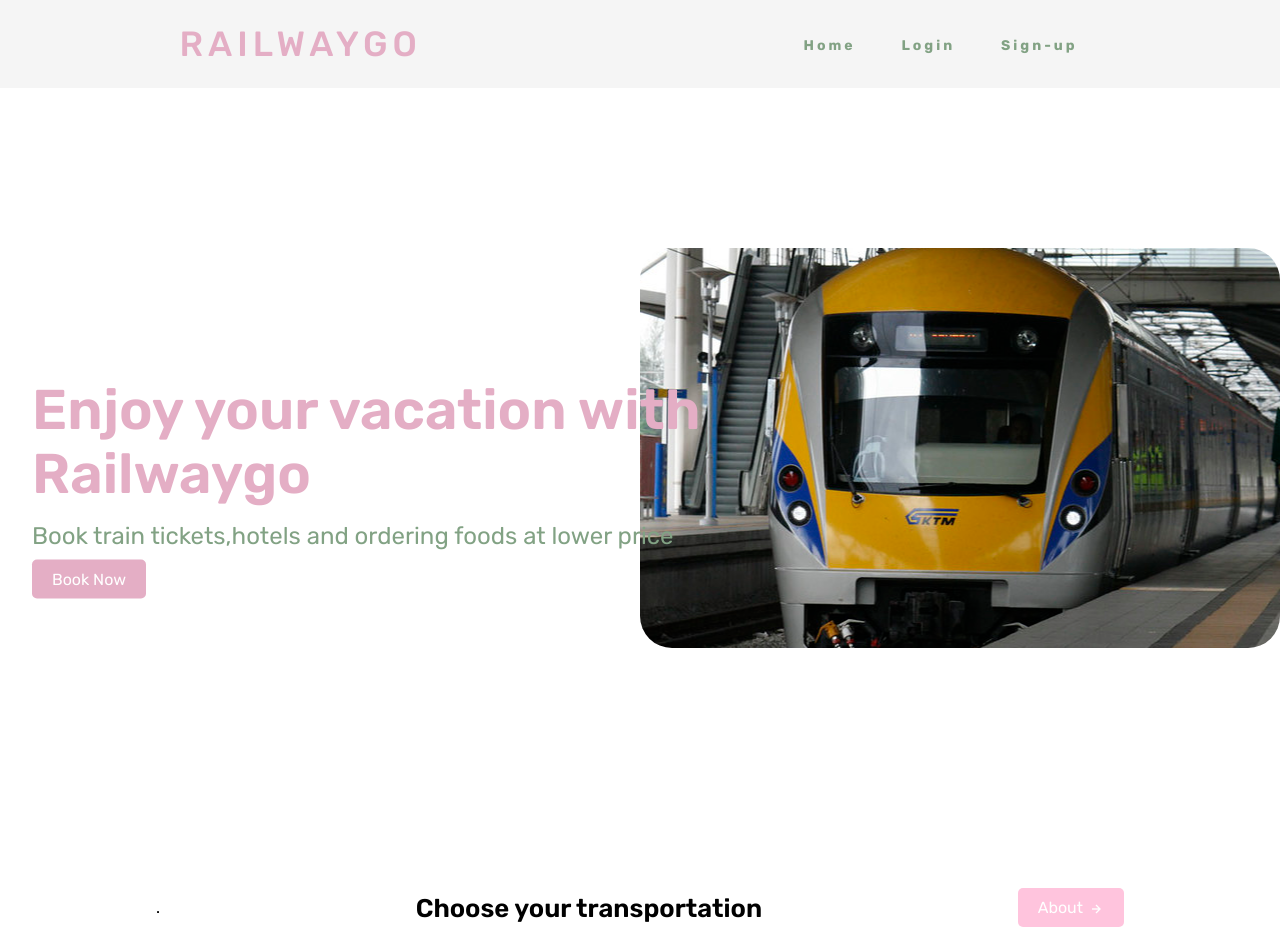
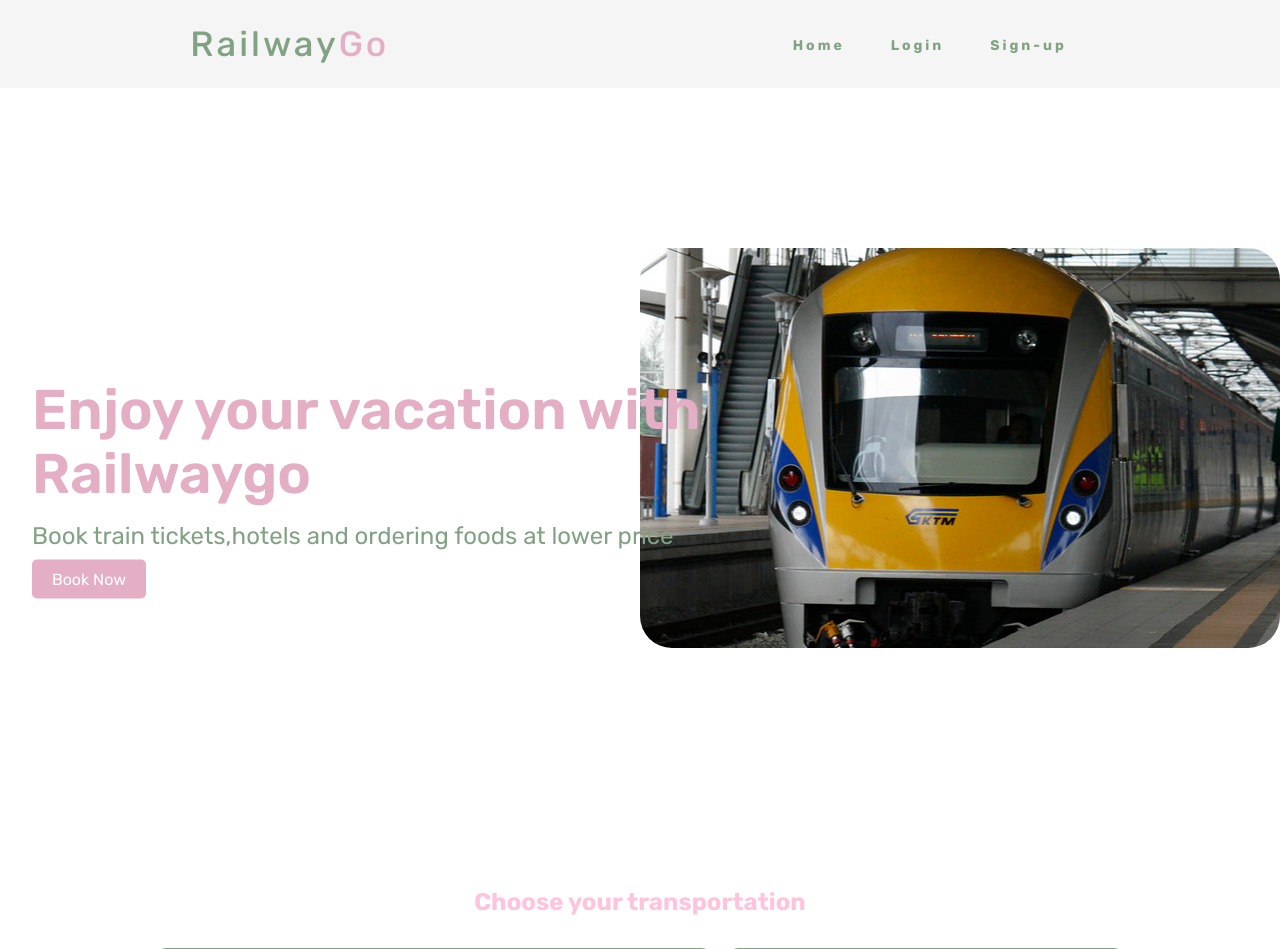
Before and after one commit to ezatul18/TT8L-06, a Flask app: page / in a window 1280 px wide. Shown: the top 949 px of the page. Run offline with Flask 3, Linux system fonts and the light colour scheme.

Commit message:
homepage edit

```diff
--- a/mylogin/static/css/script/script.js
+++ b/mylogin/static/css/script/script.js
@@ -22,6 +22,18 @@ const navSlide = () => {
         });
     });
 }
+function toggleAbout(element, transportation) {
+    // Toggle the visibility of the About button
+    var aboutButton = element.parentElement.querySelector('.about-button');
+    if (aboutButton) {
+      aboutButton.style.display = (aboutButton.style.display === 'none') ? 'block' : 'none';
+      aboutButton.textContent = 'About ' + transportation;
+    }
+  }
+  function scrollToTransportation() {
+    const transportationSection = document.getElementById('transportation');
+    transportationSection.scrollIntoView({ behavior: 'smooth' });
+  }
 
 
 navSlide();
--- a/mylogin/static/css/style.css
+++ b/mylogin/static/css/style.css
@@ -44,14 +44,19 @@ nav{
     display: flex;
     justify-content: space-between;
     align-items: center;
-    text-transform: uppercase;
-    letter-spacing: 5px;
+    letter-spacing: 3px;
     font-size: 35px;
     font-family: 'Rubik', sans-serif;
     color: var(--logo-color);
-    font-weight: 500;
+    font-weight: 450;
+}
+.logo .railway {
+    color: #82A284;
 }
 
+.logo .go {
+    color: var(--logo-color);
+}
 
 
 
@@ -248,7 +253,7 @@ nav{
 }
 .logo2 {
     color: #E4AEC5;
-  text-transform: uppercase;
+    text-transform: uppercase;
   letter-spacing: 5px;
   font-size: 3.7rem;
   font-family: 'Rubik', sans-serif;
@@ -466,43 +471,50 @@ hr {
     margin-left: 5px; /* Adjust the spacing between text and icon */
   }
 
-  .heading{
+
+  .ets_ktm_box {
+    max-width: 968px; /* Adjust this width as needed */
+    margin: 0 auto; /* Center the container horizontally */
+}
+.ets_ktm_box h2 {
     display: flex;
-    justify-content: space-between;
-    align-items: center;
-  }
-  .heading h1 {
-    font-size: 1.6rem;
-    font-weight: 600;
+    text-align: center;
+    justify-content: center;
+    color:#FFC4DD;
+}
 
-  }
-  .heading span {
-    color:var(--text-color);
-  }
-  .categories{
-    max-width: 968px;
-    margin-left: auto;
-    margin-right: auto;
-  }
+
 .categories-container {
     display: grid;
-    grid-template-columns: repeat(auto-fit,minmax(180px,auto));
+    grid-template-columns: repeat(auto-fit, minmax(180px, auto));
     gap: 1rem;
     margin-top: 2rem;
 }
-.categories-container .box{
+
+.categories-container .box {
     position: relative;
     display: flex;
     flex-direction: column;
     align-items: center;
-    padding:20px;
-    border-radius: 0.5rem;
+    padding: 20px;
+    border-radius: 10px;
+    border: 4px solid  #82a284; ;
+}
+
+.categories-container .box img {
+    width: 100%;
+    height: 400px;
+    object-fit: contain;
+    object-position: center;
+    border-radius: 15px;
+}
 
 
-}
-.categories-container .box img{
-    width: 100%;
-    height: 100px;
-    object-fit:contain ;
-    object-position: center;
-}
+  .greyed-out {
+    filter: grayscale(100%);
+  }
+
+  /*  greyed-out effect on hover */
+  .transport-image:hover {
+    filter: grayscale(100%);
+  }
--- a/mylogin/templates/base.html
+++ b/mylogin/templates/base.html
@@ -17,7 +17,7 @@
 <body>
   <nav>
     <div class="logo">
-      <h4>railwaygo</h4>
+      <h4><span class="railway">Railway</span><span class="go">Go</span></h4>
   </div>
     <ul class="nav-links">
       <li>
--- a/mylogin/templates/home.html
+++ b/mylogin/templates/home.html
@@ -17,7 +17,7 @@
 <body>
   <nav>
     <div class="logo">
-      <p>railwaygo</p>
+      <p><span class="railway">Railway</span><span class="go">Go</span></p>
   </div>
     <ul class="nav-links">
       <li>
@@ -48,38 +48,32 @@
         <p>Book train tickets,hotels and ordering foods at lower price</p>
         <div class="book_button">
 
-          <button>Book Now</button>
+          <button onclick="scrollToTransportation()">Book Now</button>
 
       </div>
       </div>
     </div>
-   <!--categories-->
-   <section class="categories" id="categories">
-    <div class="heading">.
-      <h1>Choose your transportation<br><span></h1>
-        <a href="#" class="btn">About<i class='bx bx-right-arrow-alt'></i></a>
-    </div>
-   </section>
 
     <!--categories content-->
+    <div class="ets_ktm_box" id="transportation">
+      <h2>Choose your transportation</h2>
       <div class="categories-container">
         <!--box1-->
         <div class="box">
-        <img src="{{ url_for('static', filename='css/images/ets1.jpeg')}}">
+          <img src="{{ url_for('static', filename='css/images/ets1.jpeg')}}" alt="ETS" class="transport-image" onmouseover="toggleAbout(this, 'ETS')" onmouseout="toggleAbout(this)">
           <h2>ETS</h2>
-        <span>About ETS</span>
-        <i class='bx bx-right-arrow-alt'></i>
 
         </div>
         <!--box2-->
         <div class="box">
-        <img src="{{ url_for('static', filename='css/images/ktm.jpg')}}">
+          <img src="{{ url_for('static', filename='css/images/ktm.jpg')}}" alt="KTM" class="transport-image" onmouseover="toggleAbout(this, 'KTM')" onmouseout="toggleAbout(this)">
           <h2>KTM</h2>
-        <span>About KTM</span>
-        <i class='bx bx-right-arrow-alt'></i>
 
         </div>
       </div>
+    </div>
+
+
 
 
 
--- a/mylogin/templates/login.html
+++ b/mylogin/templates/login.html
@@ -16,7 +16,9 @@
         <div class="logo">
 
           <h4>
-            <a href="{{url_for('views.home')}}">railwaygo</a>
+            <a href="{{url_for('views.home')}}">
+                <span class="railway">Railway</span><span class="go">Go</span>
+            </a>
         </h4>
 
         </div>
@@ -25,7 +27,7 @@
 
       <section class="main-wrapper">
         <div class="branding">
-            <h1 class="logo2">railwaygo</h1>
+            <h1 class="logo2">Railwaygo</h1>
             <h2 class="slogan">your journey begins here with railwaygo</h2>
         </div>
         {% with messages = get_flashed_messages(with_categories=True) %}
--- a/mylogin/templates/sign_up.html
+++ b/mylogin/templates/sign_up.html
@@ -15,7 +15,9 @@
         <div class="logo">
 
           <h4>
-            <a href="{{url_for('views.home')}}">railwaygo</a>
+            <a href="{{url_for('views.home')}}">
+                <span class="railway">Railway</span><span class="go">Go</span>
+            </a>
         </h4>
 
         </div>
```
Lines whose indentation alone changed are shown as unchanged.
